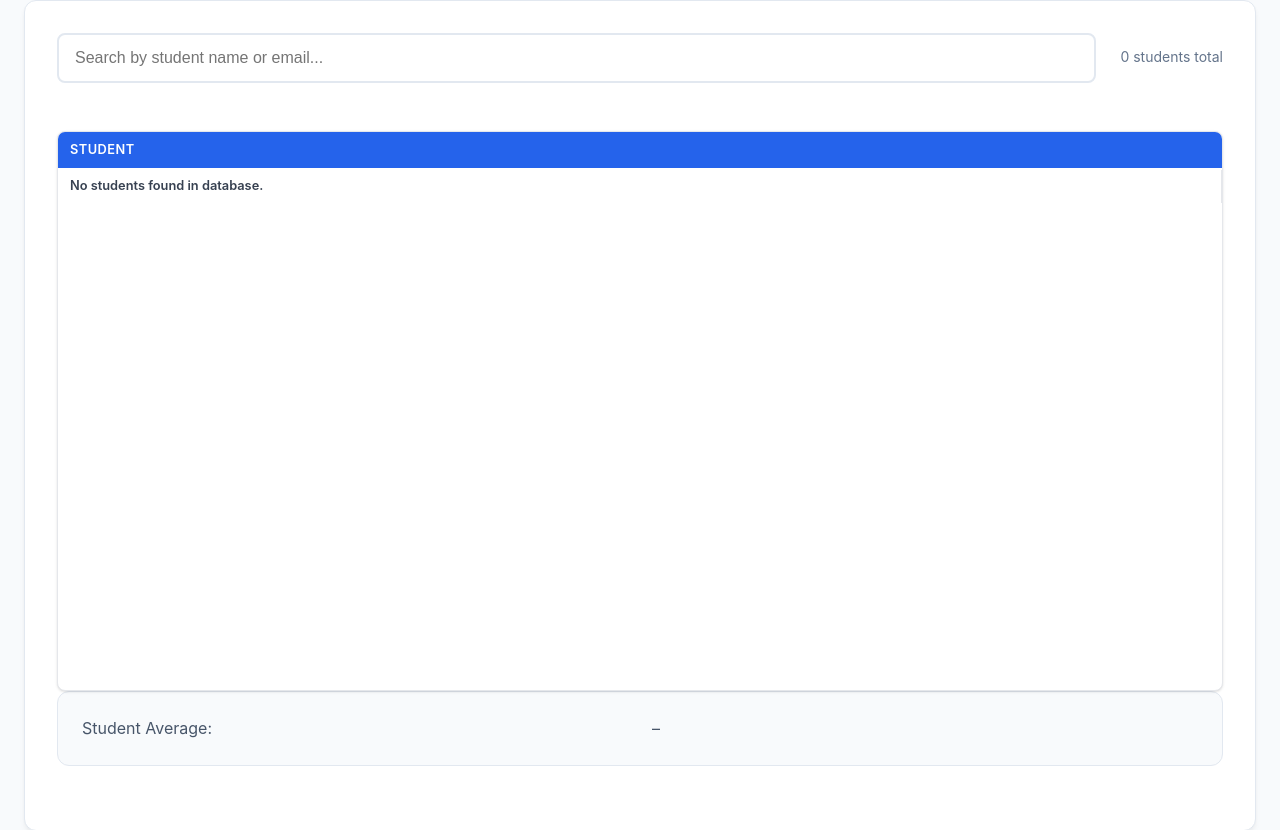
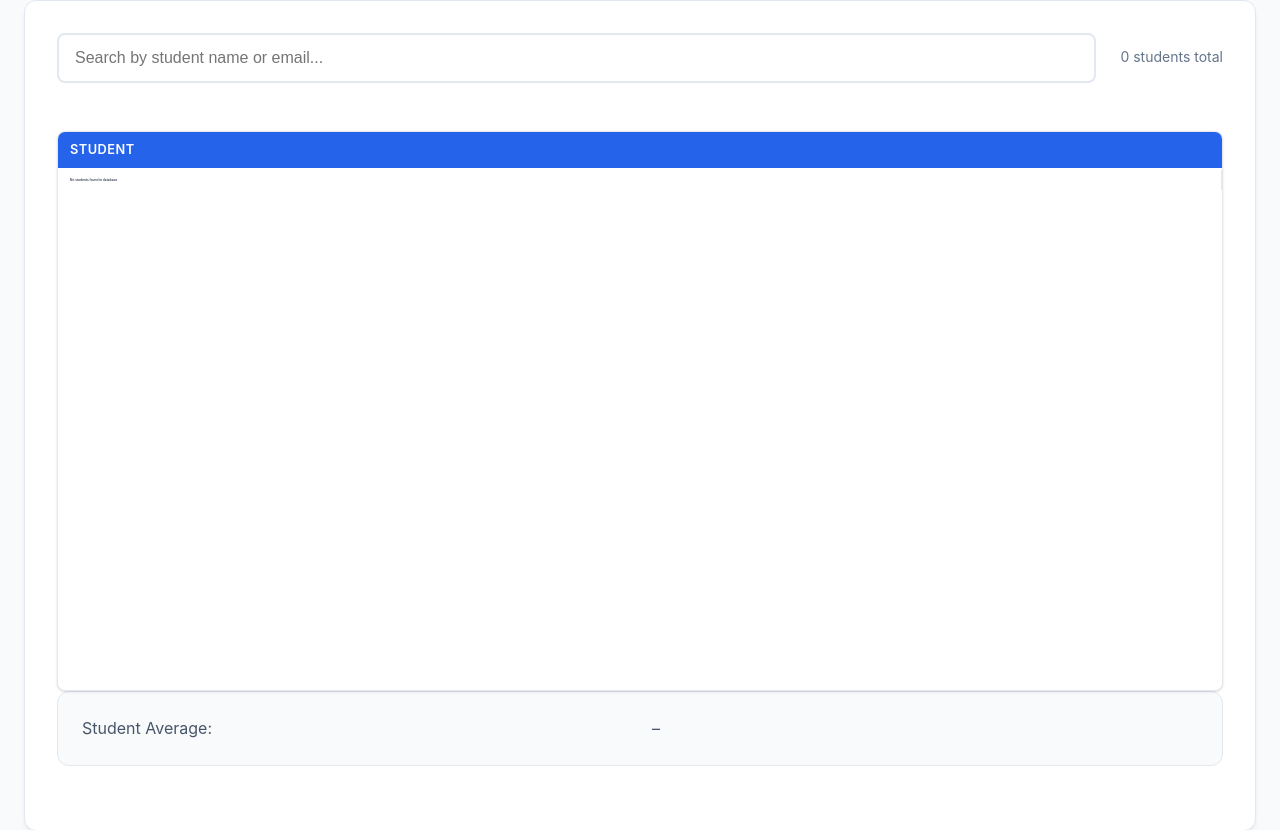
Before and after one commit to thorlorick/database_gradeinsight, a FastAPI app: page /dashboard in a window 1280 px wide. Shown: the part 323-1153 px from the top of the page. Run offline with FastAPI, Linux system fonts and the light colour scheme; data that the repository does not hold is empty.

Commit message:
Update compact.css

```diff
--- a/static/css/compact.css
+++ b/static/css/compact.css
@@ -502,13 +502,13 @@ tr:hover, .grades-table tr:hover, .grades-table tbody tr:hover {
 
 /* Sticky first column (student names) */
 .grades-table tbody td:first-child {
-    position: sticky;
+/*    position: sticky; */
     left: 0;
     background-color: white;
     z-index: 5;
     border-right: 1px solid #e5e7eb;
     font-weight: 600; /* Make student names stand out */
-    font-size: 0.8rem;
+    font-size: 0.2rem;
 }
 
 .grades-table tbody tr:nth-child(even) td:first-child {
```
